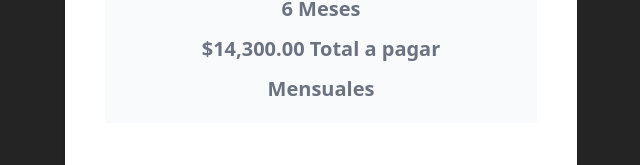
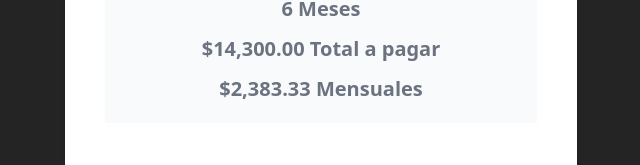
Before and after one commit to dgutierrez21/JavaScript-Moderno-Guia-Definitiva-Construye-20-Proyectos, a React (Vite) app in the folder Curso+JS+Moderno/Curso JS Moderno/Introduccion-React/cotizador-prestamos-react/: page / in a window 1280 px wide. Shown: the part 628-793 px from the top of the page, without its empty margins (319-959 px from the left). Built offline with nearby package versions, Linux system fonts and the light colour scheme.

Commit message:
Calcular el Pago Mensual

```diff
--- a/Curso+JS+Moderno/Curso JS Moderno/Introduccion-React/cotizador-prestamos-react/src/App.jsx
+++ b/Curso+JS+Moderno/Curso JS Moderno/Introduccion-React/cotizador-prestamos-react/src/App.jsx
@@ -10,6 +10,7 @@ function App() {
   const [cantidad, setCantidad] = useState(10000);
   const [meses, setMeses] = useState(6);
   const [total, setTotal] = useState(0);
+  const [pago, setPago] = useState(0);
 
   //   El gancho useEffect le permite realizar efectos secundarios en sus componentes.
 
@@ -20,6 +21,11 @@ function App() {
     const resultado = calcularTotal(cantidad, meses);
     setTotal(resultado);
   }, [cantidad, meses]);
+
+  useEffect(() => {
+    // calcular el pago mensual
+    setPago(total / meses);
+  }, [total]);
 
   const MIN = 0;
   const MAX = 20000;
@@ -108,7 +114,9 @@ function App() {
         <p className="text-xl text-gray-500 text-center font-bold">
           {formatearDinero(total)} Total a pagar
         </p>
-        <p className="text-xl text-gray-500 text-center font-bold">Mensuales</p>
+        <p className="text-xl text-gray-500 text-center font-bold">
+          {formatearDinero(pago)} Mensuales
+        </p>
       </div>
     </div>
   );
```
